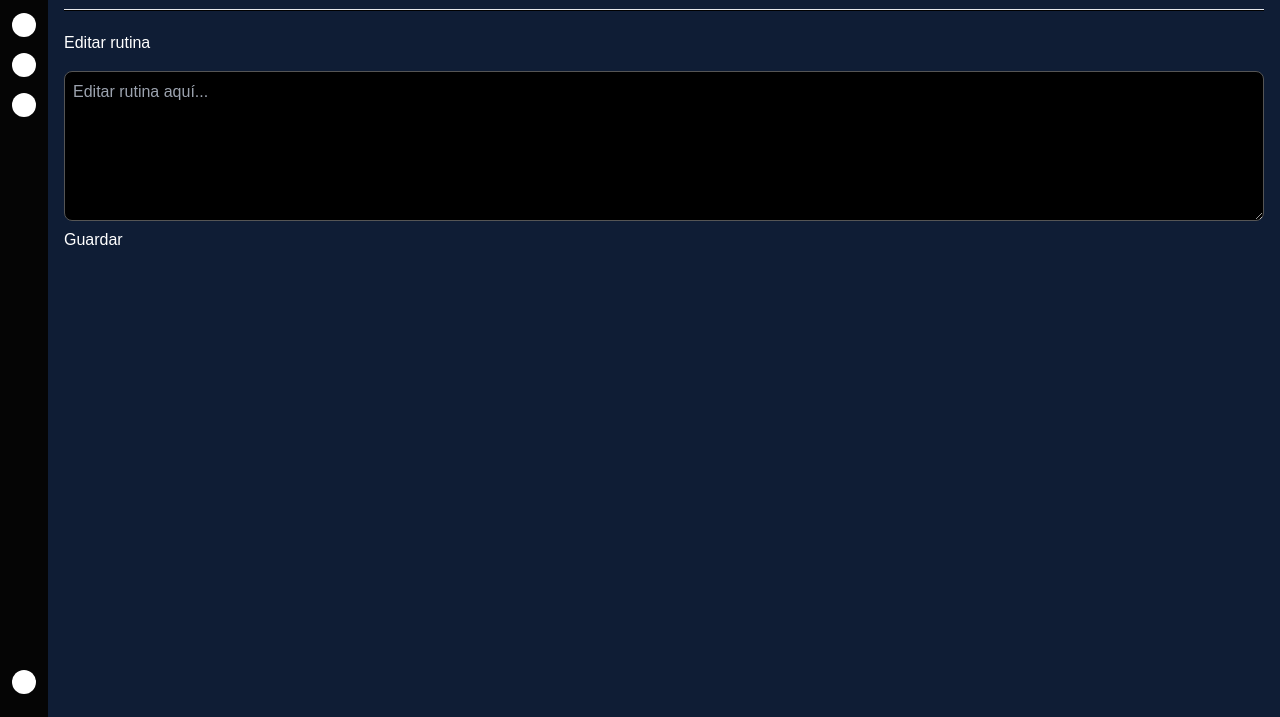
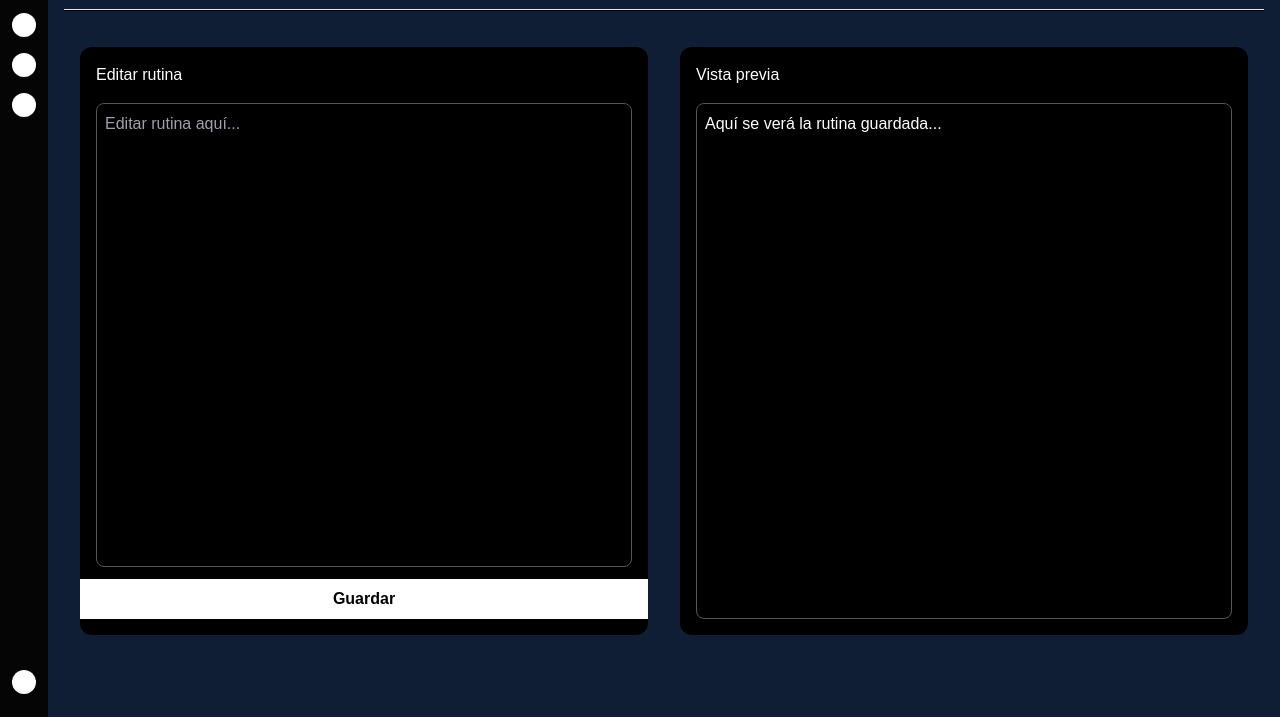
Before and after one commit to mikewatouski/Proyecto2025, a plain HTML site: page Rutinas/R/rutinas.html in a window 1280 px wide. Both pictures are taken after a click on the button "Editar". Shown: the part 83-800 px from the top of the page. Drawn offline with nearby package versions, Linux system fonts and the light colour scheme.

Commit message:
Parte de editar hecha por mi sin diseño de liam

```diff
--- a/Rutinas/R/rutinas.css
+++ b/Rutinas/R/rutinas.css
@@ -217,14 +217,83 @@
   margin: 20px 0;
 }
 
+.contenedor-edicion {
+  display: flex;
+  gap: 1.5rem;
+  height: calc(100vh - 180px); /* Altura total útil ajustada */
+  padding: 1rem;
+  box-sizing: border-box;
+  overflow: hidden;
+}
+
+/* Editor más angosto */
+.editor {
+  flex: 0.8;
+  display: flex;
+  flex-direction: column;
+  background-color: black;
+  padding: 1rem;
+  border-radius: 0.75rem;
+  box-sizing: border-box;
+  overflow: hidden;
+}
+
+/* Vista previa ocupa más espacio */
+.vista-previa {
+  flex: 1.2;
+  display: flex;
+  flex-direction: column;
+  background-color: black;
+  padding: 1rem;
+  border-radius: 0.75rem;
+  box-sizing: border-box;
+  overflow: hidden;
+}
+
+/* Área de texto que no se desborda */
 .edit {
-  background-color: #000000; /* Fondo negro */
-  color: #ffffff;            /* Texto blanco */
+  flex: 1;
+  background-color: black;
+  color: white;
   border: 1px solid #555;
+  border-radius: 0.5rem;
   padding: 0.5rem;
+  resize: none;
+  min-height: 0;
+  box-sizing: border-box;
+  width: 100%;
+  margin-bottom: 0.75rem;
+  overflow: auto;
+}
+
+/* Vista previa limpia */
+.preview-box {
+  flex: 1;
+  background-color: black;
+  color: white;
+  border: 1px solid #555;
   border-radius: 0.5rem;
-  width: 100%;
-  height: 150px;
-  resize: vertical;
-  font-size: 1rem;
+  padding: 0.5rem;
+  box-sizing: border-box;
+  overflow: auto;
 }
+
+/* Botón prolijo y dentro del cuadro */
+.btn {
+  align-self: center;
+  background-color: white;
+  color: black;
+  padding: 0.5rem 1.5rem;
+  border-radius: 99px;
+  font-weight: bold;
+  border: none;
+  cursor: pointer;
+  transition: background-color 0.3s ease;
+  width: 850px;
+
+
+}
+
+.btn:hover {
+  background-color: #b1ffee;
+}
--- a/Rutinas/R/rutinas.html
+++ b/Rutinas/R/rutinas.html
@@ -21,10 +21,7 @@
     <div class="inocono-inferior">
       <button class="icono"></button>
     </div>
-
-
   </aside>
-
 
   <!-- Contenido principal -->
   <main class="contenido-principal">
@@ -36,13 +33,24 @@
       </div>
       <img src="perfil.png" alt="Perfil" class="perfil" />
     </div>
-    <hr  class="hr">
+    <hr class="hr">
 
     <!-- Zona de contenido editable -->
     <div class="zona-edicion" id="zona-edicion" style="display: none;">
-      <h2 class="text-white mb-4">Editar rutina</h2>
-      <textarea id="rutina-editable" class="edit" placeholder="Editar rutina aquí..."></textarea>
-      <button onclick="guardarRutina()" class="btn">Guardar</button>
+      <div class="contenedor-edicion" style="display: flex; gap: 2rem;">
+        <!-- Columna izquierda: textarea -->
+        <div class="editor" style="flex: 1; display: flex; flex-direction: column;">
+          <h2 class="text-white mb-4">Editar rutina</h2>
+          <textarea id="rutina-editable" class="edit" placeholder="Editar rutina aquí..." style="flex-grow: 1;"></textarea>
+          <button onclick="guardarRutina()" class="btn">Guardar</button>
+        </div>
+
+        <!-- Columna derecha: vista previa -->
+        <div class="vista-previa" style="flex: 1;">
+          <h2 class="text-white mb-4">Vista previa</h2>
+          <div id="rutina-guardada" class="preview-box">Aquí se verá la rutina guardada...</div>
+        </div>
+      </div>
     </div>
 
     <!-- Zona de contenido original -->
```
Also changed, not shown: Rutinas/R/rutinas.js (line endings or trailing spaces).
